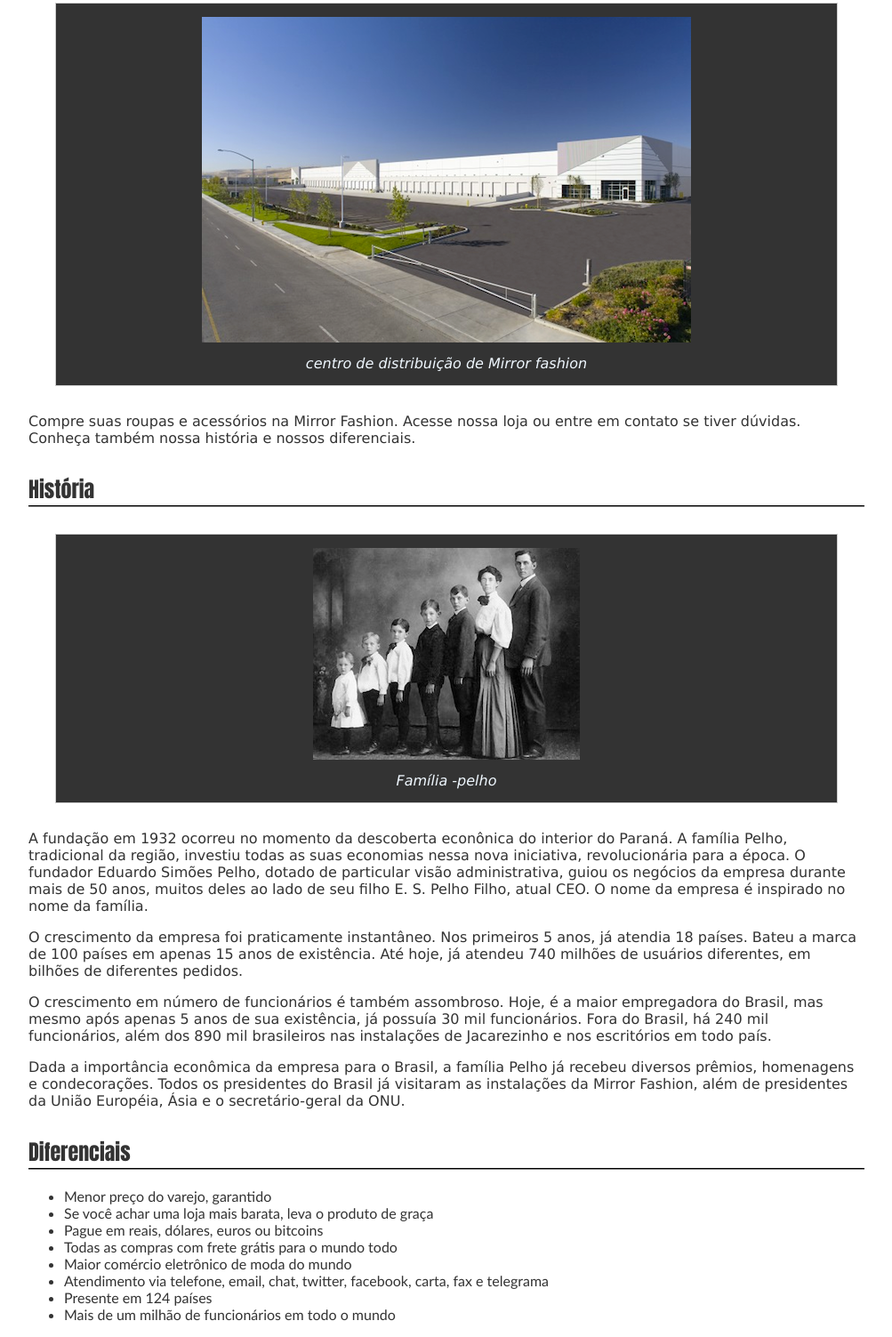
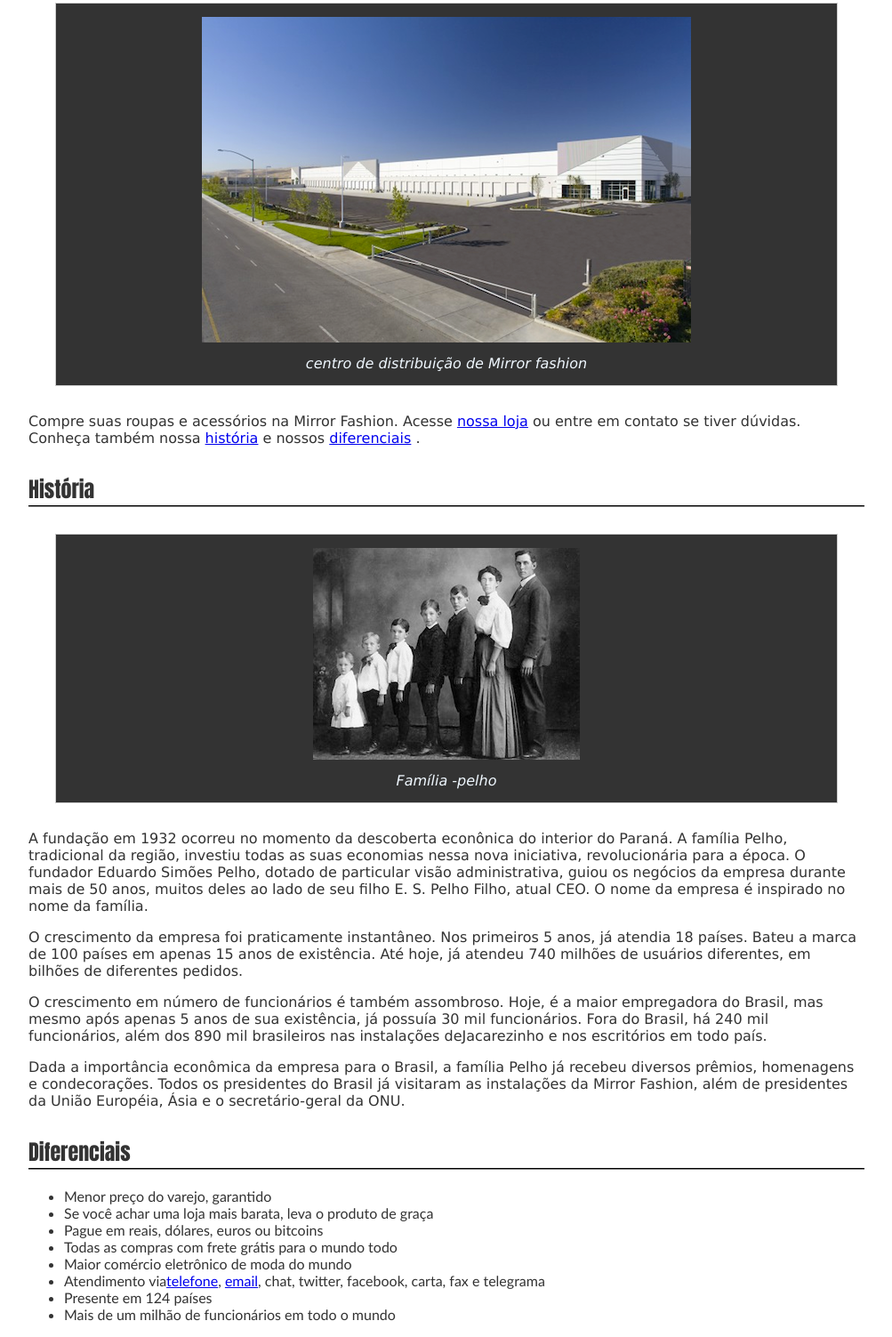
Before and after one commit to odekai/front-end-labs, a plain HTML site: page simple-html/img/about.html in a window 1280 px wide. Shown: the part 299-1802 px from the top of the page at 89% size, without its empty margins (138-1141 px from the left). Drawn offline with nearby package versions, Linux system fonts and the light colour scheme.

Commit message:
trabalhando  com links

```diff
--- a/simple-html/img/about.html
+++ b/simple-html/img/about.html
@@ -12,49 +12,63 @@
 <body>
     <img src="logo.png" alt="">
     <h1>A Mirror Fashion</h1>
+
     <p>A <strong>Mirror Fashion</strong>  é a maior empresa comércio eletrônico no segmento de moda em todo o mundo.
         Fundada em 1932, possui filiais em 124 países, sendo líder de mercado com mais de 90% de
         participação em 118 deles.</p>
-        <P>Nosso centro de distribuição fica em Jacarezinho, no Paraná. De lá, saem 48 aviões que
+
+        <P>Nosso centro de distribuição fica em <a rel="link" href="https://www.google.com.br/maps/place/Jacarezinho,+PR,+86400-000/@-23.1588324,-50.0095386,13z/data=!3m1!4b1!4m6!3m5!1s0x94c026544d26f253:0xc66dac11dad56f73!8m2!3d-23.1593295!4d-49.9717654!16zL20vMGRrd3J5?entry=ttu&g_ep=EgoyMDI1MDMxMS4wIKXMDSoASAFQAw%3D%3D">Jacarezinho, no Paraná</a> De lá, saem 48 aviões que
             distribuem nossos produtos às casas do mundo todo. Nosso centro de distribuição:</P>
    <figure>
     <img src="centro-distribuicao.png" alt="centro de distribuição de Mirror fashion">
-   <figcaption>centro de distribuição de Mirror fashion</figcaption>
+   <figcaption>
+    centro de distribuição de Mirror fashion
+   </figcaption>
 </figure>
-<p>Compre suas roupas e acessórios na Mirror Fashion. Acesse nossa loja ou entre em contato
-    se tiver dúvidas. Conheça também nossa história e nossos diferenciais.
+
+<p>Compre suas roupas e acessórios na Mirror Fashion. Acesse <a rel="link" href="index.html">nossa loja</a>
+ ou entre em contato
+    se tiver dúvidas. Conheça também nossa <a href="#historia" >história</a> e nossos <a href="diferenciais">diferenciais</a> .
     </p>
-   <h2>História</h2>
+
+   <h2 id="historia">História</h2>
+
    <figure>
    <img src="familia-pelho.jpg" alt="Família -pelho" >
-   <figcaption>Família -pelho</figcaption>
+   <figcaption>
+    Família -pelho
+   </figcaption>
 </figure>
+
    <p>A fundação em 1932 ocorreu no momento da descoberta econônica do interior do Paraná. A
     família Pelho, tradicional da região, investiu todas as suas economias nessa nova iniciativa,
     revolucionária para a época. O fundador Eduardo Simões Pelho, dotado de particular visão
     administrativa, guiou os negócios da empresa durante mais de 50 anos, muitos deles ao lado
     de seu filho E. S. Pelho Filho, atual CEO. O nome da empresa é inspirado no nome da família.
     </p>
+
     <P>O crescimento da empresa foi praticamente instantâneo. Nos primeiros 5 anos, já atendia 18 países.
         Bateu a marca de 100 países em apenas 15 anos de existência. Até hoje, já atendeu 740 milhões
         de usuários diferentes, em bilhões de diferentes pedidos.
         </P>
+
      <P>O crescimento em número de funcionários é também assombroso. Hoje, é a maior empregadora do
         Brasil, mas mesmo após apenas 5 anos de sua existência, já possuía 30 mil funcionários. Fora do
-            Brasil, há 240 mil funcionários, além dos 890 mil brasileiros nas instalações de Jacarezinho e
+        Brasil, há 240 mil funcionários, além dos 890 mil brasileiros nas instalações deJacarezinho e
          nos escritórios em todo país.</P>
+
      <p>Dada a importância econômica da empresa para o Brasil, a família Pelho já recebeu diversos prêmios,
          homenagens e condecorações. Todos os presidentes do Brasil já visitaram as instalações da Mirror
         Fashion, além de presidentes da União Européia, Ásia e o secretário-geral da ONU.</p>
 
-    <h2>Diferenciais</h2>
+    <h2 id="diferenciais">Diferenciais</h2>
    <ul>
     <li> Menor preço do varejo, garantido</li>
     <li>Se você achar uma loja mais barata, leva o produto de graça</li>
     <li>Pague em reais, dólares, euros ou bitcoins</li>
     <li> Todas as compras com frete grátis para o mundo todo</li>
     <li>Maior comércio eletrônico de moda do mundo</li>
-    <li>Atendimento via telefone, email, chat, twitter, facebook, carta, fax e telegrama</li>
+    <li>Atendimento via<a href="tel:+5559845984">telefone</a>, <a href="mailto:teste@teste.br">email</a>, chat, twitter, facebook, carta, fax e telegrama</li>
     <li>Presente em 124 países</li>
     <li> Mais de um milhão de funcionários em todo o mundo</li>
    </ul>
--- a/simple-html/img/css/about-us.css
+++ b/simple-html/img/css/about-us.css
@@ -38,3 +38,6 @@ figcaption{
 ul{
     font-family: 'Gill Sans', 'Gill Sans MT', Calibri, 'Trebuchet MS', sans-serif;
 }
+html{
+    scroll-behavior: smooth;
+}
```
Also changed, not shown: simple-html/img/index.html (added, +12 -0 lines). Lines whose indentation alone changed are shown as unchanged.
